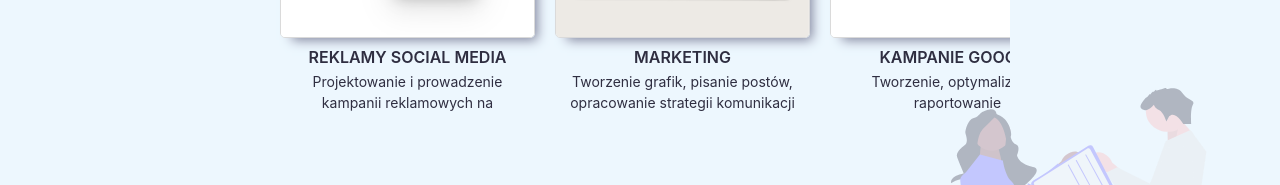
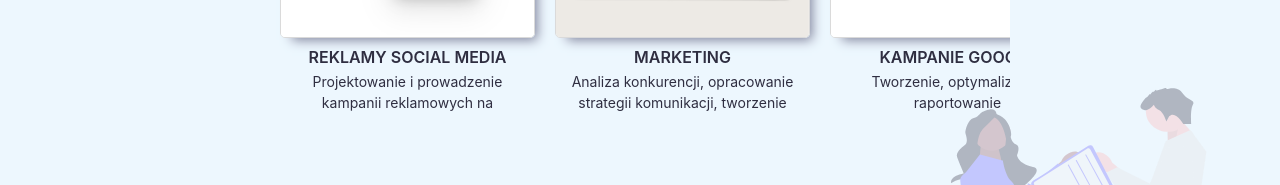
Before and after one commit to OrJaku/ew-marketing, a React (Vite) app: page / in a window 1280 px wide. Shown: the part 588-773 px from the top of the page. Built offline with nearby package versions, Linux system fonts and the light colour scheme.

Commit message:
Modified card content

```diff
--- a/src/components/HeaderContent/HeaderContent.jsx
+++ b/src/components/HeaderContent/HeaderContent.jsx
@@ -12,7 +12,7 @@ const HeaderContent = ({ headerContentRef, isMobile }) => {
         content: {
             image: "content",
             title: "MARKETING",
-            subtitle: "Tworzenie grafik, pisanie postów, opracowanie strategii komunikacji"
+            subtitle: "Analiza konkurencji, opracowanie strategii komunikacji, tworzenie treści (posty, artykuły, grafiki)"
         },
         kampanie: {
             image: "kampanie",
```
